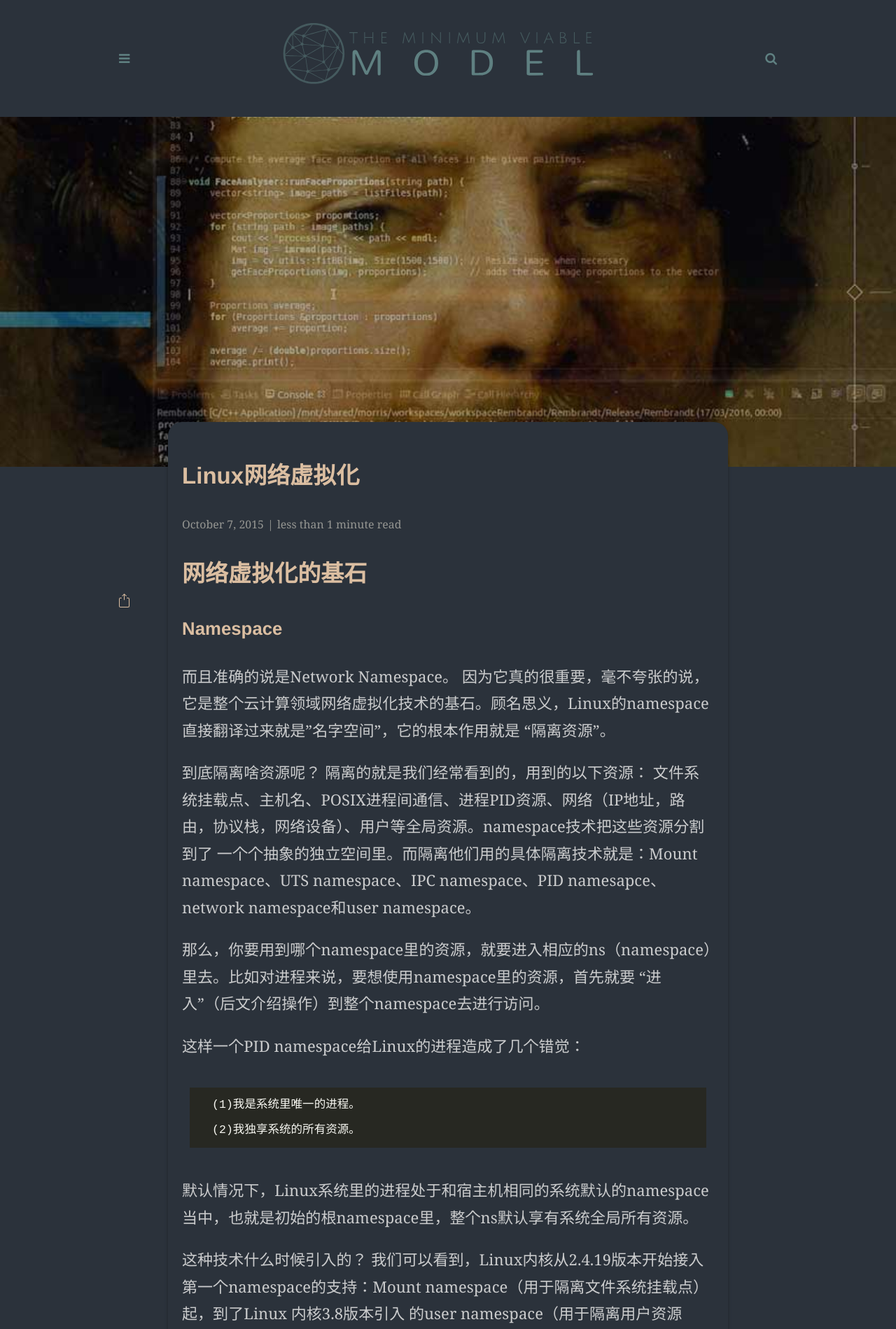
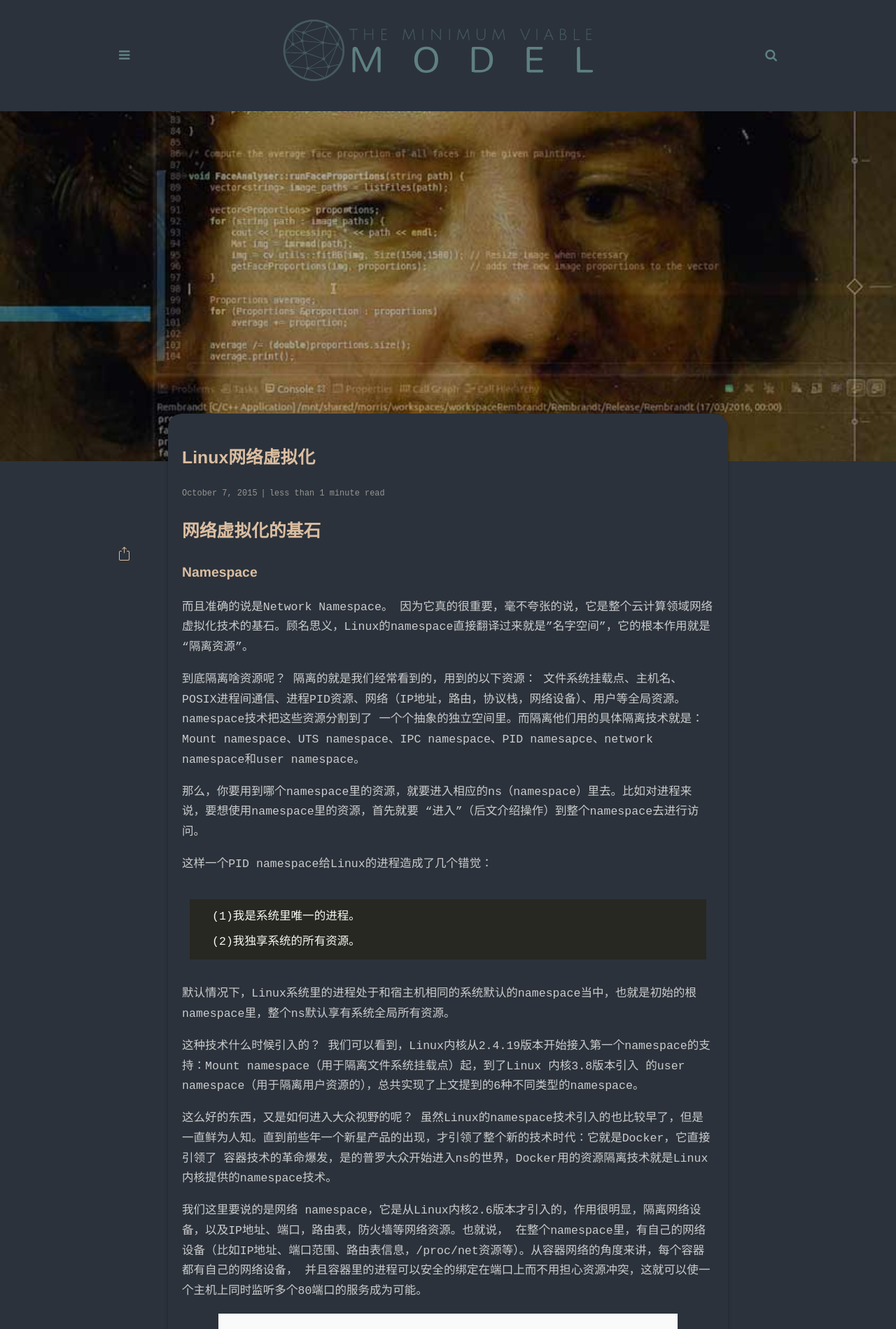
Before and after one commit to dusir/dusir.github.io, a Jekyll site: the page built from _posts/2018-10-07-Linux网络.md, in a window 1280 px wide. Shown: the top 1899 px of the page at 70% size. Built offline with Jekyll 4.4.1, drawn with Linux system fonts in a browser that asks for light colours; some web fonts are replaced; comment, search, counter and statistics services are not loaded.

Commit message:
update ns
Signed-off-by: bobdu <bobdu@tencent.com>

````diff
--- a/_posts/2018-10-07-Linux网络.md
+++ b/_posts/2018-10-07-Linux网络.md
@@ -46,6 +46,7 @@ namespace和user namespace。
 在整个namespace里，有自己的网络设备（比如IP地址、端口范围、路由表信息，/proc/net资源等）。从容器网络的角度来讲，每个容器都有自己的网络设备，
 并且容器里的进程可以安全的绑定在端口上而不用担心资源冲突，这就可以使一个主机上同时监听多个80端口的服务成为可能。
 
+![ns demo](./assets/img/posts/network/ns示意图.jpg)
 
 揭开面纱的时刻
 和其他namespace一样，network namespace 可以通过系统调用或者命令行来创建，我们可以使用Linux的clone（）（fork系统调用就是它实现的）API创建
@@ -110,5 +111,3 @@ linux系统生成这个挂载点的作用一方面是方便对namespace管理，
 ```
 
 只要network namespace里还有进程运行着，network namespace便会一直存在。
-
-![ns demo](./assets/img/posts/network/ns示意图.jpg)
````
